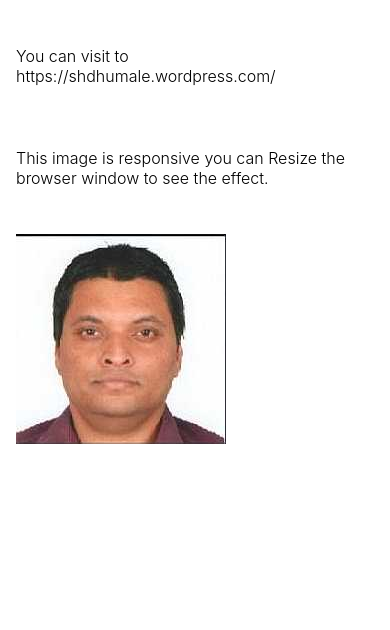
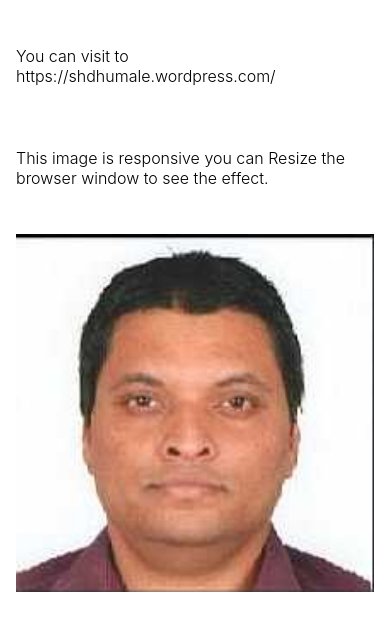
Before and after one commit to shdhumale/siddhupwaexample, a plain HTML site: page index.html in a window 390 px wide. Shown: the part 98-728 px from the top of the page. Drawn offline with Linux system fonts and the light colour scheme.

Commit message:
image responsive changes

```diff
--- a/index.html
+++ b/index.html
@@ -24,7 +24,7 @@
     <p>You can visit to https://shdhumale.wordpress.com/</p>
     <p>This image is responsive you can Resize the browser window to see the effect.</p>
 
-    <img src="./image/siddhu.jpg" alt="Nature">
+    <img src="./image/siddhu.jpg" alt="Nature" class="responsive" width="600" height="400">
     <script src="./index.js" type="module"></script>
 </body>
 
```
